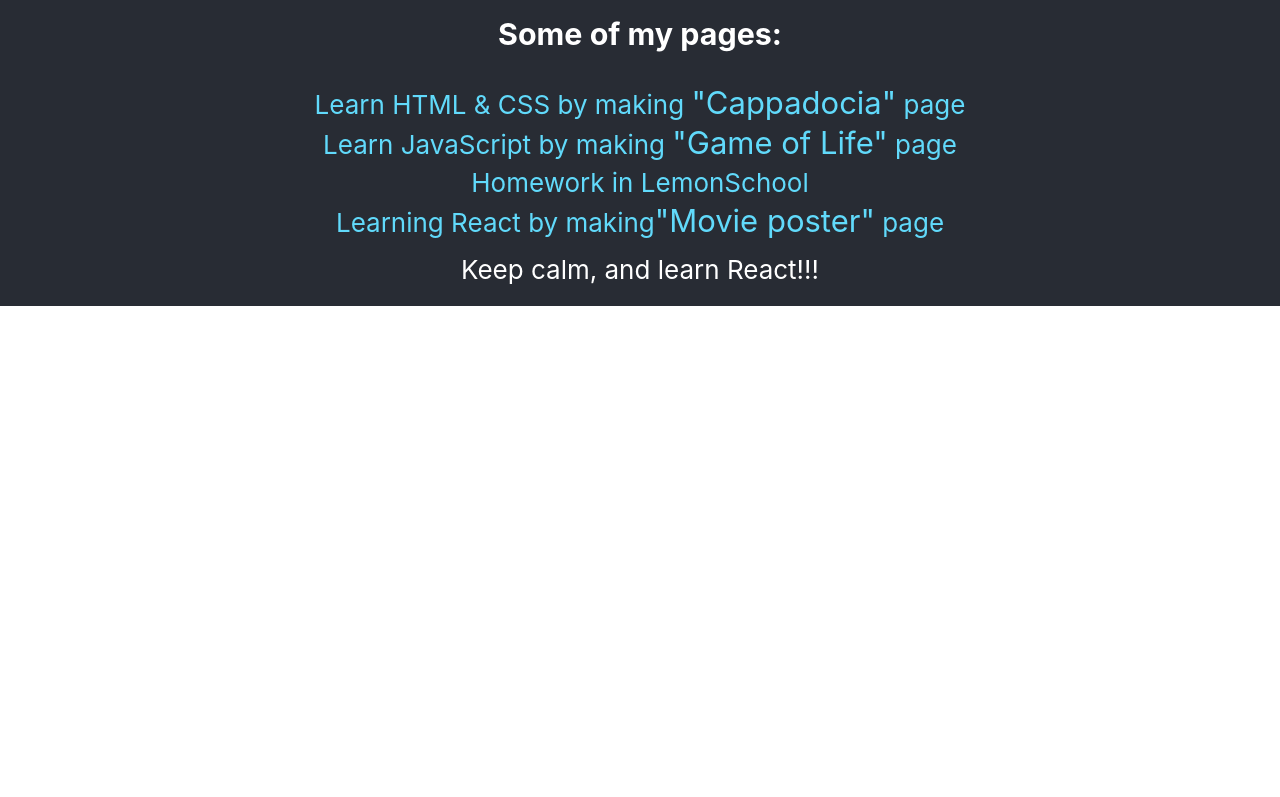
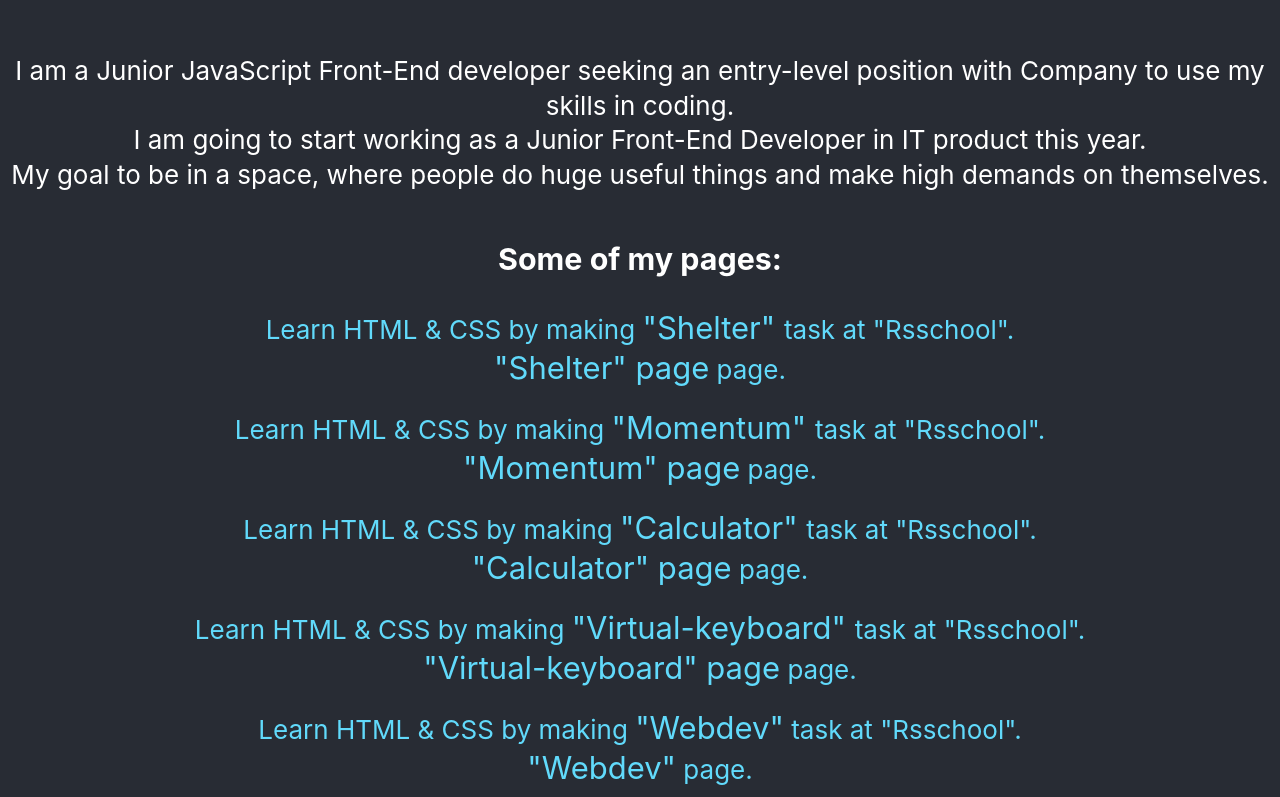
Before and after one commit to PechPavlo/personal-website, a React (Create React App) app: page / in a window 1280 px wide. Shown: the part 703-1500 px from the top of the page. Before the commit the page ends 1009 px from the top, so only its background shows below. Built offline with nearby package versions, Linux system fonts and the light colour scheme.

Commit message:
feat: add some improves

```diff
--- a/src/components/App.css
+++ b/src/components/App.css
@@ -20,6 +20,9 @@ body {
   line-height: 21px;
 }
 
+p {
+  line-height: 133%;
+}
 .container {
   max-width: 1230px;
   margin   : 0 auto;
@@ -72,6 +75,8 @@ body {
   font-size: calc(15px + 2vmin);
 }
 
+
+
 @media (max-width: 1025px) {
   .App-section__title {
     margin-top: 5px;
--- a/src/components/App.js
+++ b/src/components/App.js
@@ -1,5 +1,5 @@
 import React from 'react';
-import pavlo1 from '../assets/images/pavlo1.jpg';
+// import pavlo1 from '../assets/images/pavlo1.jpg';
 import Header from './Header/Header';
 import './App.css';
 
@@ -10,12 +10,17 @@ function App() {
       <Header />
       <section className="App-section">
         <h3 className="App-section__title" >
-          Hey, there! I'm Pavlo!<br />
+          Hey, there! I'm Pavlo!<br /> <br />
           <span> How's it going?</span>
         </h3>
         {/* <img src={pavlo1} className="App-logo" alt="pavlo" /> */}
         <p>
-          Here will be my personal Website! (soon:-)
+          It is my personal Website!
+        </p>
+        <p>
+          I am a Junior JavaScript Front-End developer seeking an entry-level position with Company to use my skills in coding. <br />
+           I am going to start working as a Junior Front-End Developer in IT product this year.<br />
+            My goal to be in a space, where people do huge useful things and make high demands on themselves.
         </p>
         <h3>Some of my pages:</h3>
         {/* <a
@@ -30,8 +35,90 @@ function App() {
         >
           My Github
         </a> */}
+
         <a
           className="App-link"
+          href="https://github.com/PechPavlo/tasks/blob/master/tasks/markups/level-2/shelter/shelter-cross-check-ru.md"
+          target="_blank"
+          rel="noopener noreferrer"
+        >
+          Learn HTML & CSS by making <span>"Shelter"  </span> task at "Rsschool".
+        </a>
+        <a
+          className="App-link last"
+          href="https://rolling-scopes-school.github.io/pechpavlo-JS2020Q3/shelter/pages/main/"
+          target="_blank"
+          rel="noopener noreferrer"
+        >
+          <span>"Shelter"  page</span> page.
+        </a>
+        <a
+          className="App-link"
+          href="https://github.com/PechPavlo/tasks/blob/master/tasks/ready-projects/momentum.md"
+          target="_blank"
+          rel="noopener noreferrer"
+        >
+          Learn HTML & CSS by making <span>"Momentum"  </span> task at "Rsschool".
+        </a>
+        <a
+          className="App-link last"
+          href="https://rolling-scopes-school.github.io/pechpavlo-JS2020Q3/momentum/"
+          target="_blank"
+          rel="noopener noreferrer"
+        >
+          <span>"Momentum"  page</span> page.
+        </a>
+        <a
+          className="App-link"
+          href="https://github.com/PechPavlo/tasks/blob/master/tasks/ready-projects/calculator.md"
+          target="_blank"
+          rel="noopener noreferrer"
+        >
+          Learn HTML & CSS by making <span>"Calculator"  </span> task at "Rsschool".
+        </a>
+        <a
+          className="App-link last"
+          href="https://rolling-scopes-school.github.io/pechpavlo-JS2020Q3/calculator/"
+          target="_blank"
+          rel="noopener noreferrer"
+        >
+          <span>"Calculator"  page</span> page.
+        </a>
+        <a
+          className="App-link"
+          href="https://github.com/PechPavlo/tasks/blob/master/tasks/ready-projects/virtual-keyboard.md"
+          target="_blank"
+          rel="noopener noreferrer"
+        >
+          Learn HTML & CSS by making <span>"Virtual-keyboard"  </span> task at "Rsschool".
+        </a>
+        <a
+          className="App-link last"
+          href="https://rolling-scopes-school.github.io/pechpavlo-JS2020Q3/virtual-keyboard/"
+          target="_blank"
+          rel="noopener noreferrer"
+        >
+          <span>"Virtual-keyboard"  page</span> page.
+        </a>
+
+        <a
+          className="App-link"
+          href="https://github.com/PechPavlo/tasks/blob/master/tasks/markups/level-1/webdev/webdev-ru.md"
+          target="_blank"
+          rel="noopener noreferrer"
+        >
+          Learn HTML & CSS by making <span>"Webdev"</span> task at "Rsschool".
+        </a>
+        <a
+          className="App-link last"
+          href="https://rolling-scopes-school.github.io/pechpavlo-JS2020Q3/webdev/"
+          target="_blank"
+          rel="noopener noreferrer"
+        >
+          <span>"Webdev"</span> page.
+        </a>
+        <a
+          className="App-link last"
           href="https://pechpavlo.github.io/cappadocia/"
           target="_blank"
           rel="noopener noreferrer"
@@ -39,7 +126,7 @@ function App() {
           Learn HTML & CSS by making <span>"Cappadocia"</span> page
         </a>
         <a
-          className="App-link"
+          className="App-link last"
           href="https://pechpavlo.github.io/game-of-life/"
           target="_blank"
           rel="noopener noreferrer"
@@ -48,7 +135,7 @@ function App() {
             "Game of Life"</span> page
         </a>
         <a
-          className="App-link"
+          className="App-link last"
           href="https://pechpavlo.github.io/HomeWork-9/"
           target="_blank"
           rel="noopener noreferrer"
@@ -56,7 +143,7 @@ function App() {
           Homework in LemonSchool
         </a>
         <a
-          className="App-link"
+          className="App-link last"
           href="http://PechPavlo.github.io/movie-posters"
           target="_blank"
           rel="noopener noreferrer"
--- a/src/components/Header/Header.css
+++ b/src/components/Header/Header.css
@@ -111,6 +111,10 @@
     background-image: url('../../assets/images/mail-icon.svg');
 }
 
+.last {
+    margin-bottom: 20px;
+}
+
 @media (max-width: 1025px) {
 
     /* .header {
```
